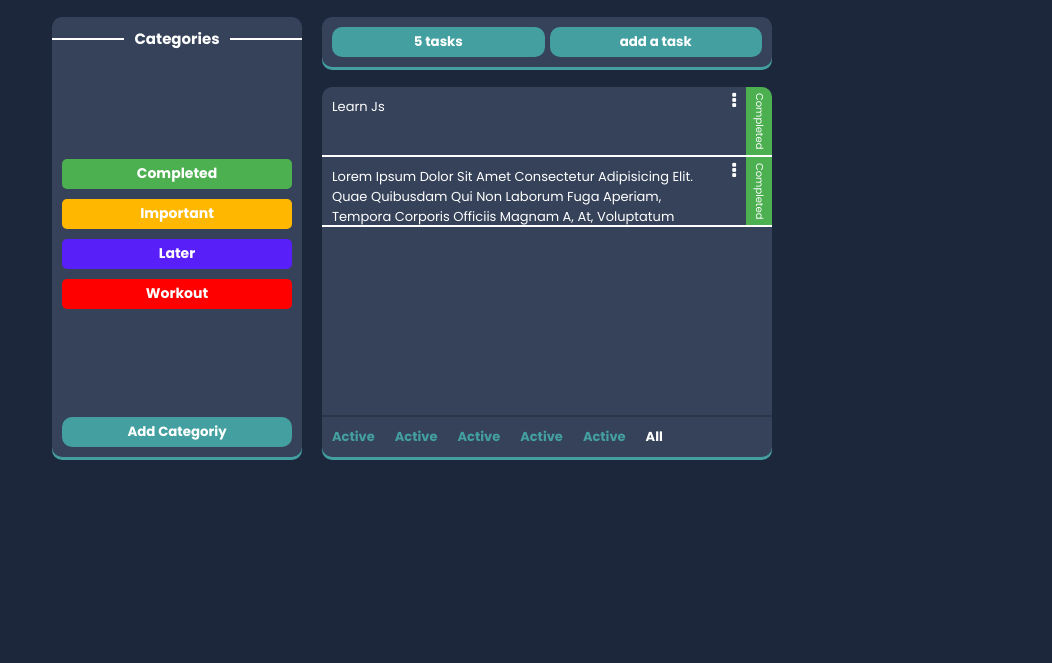
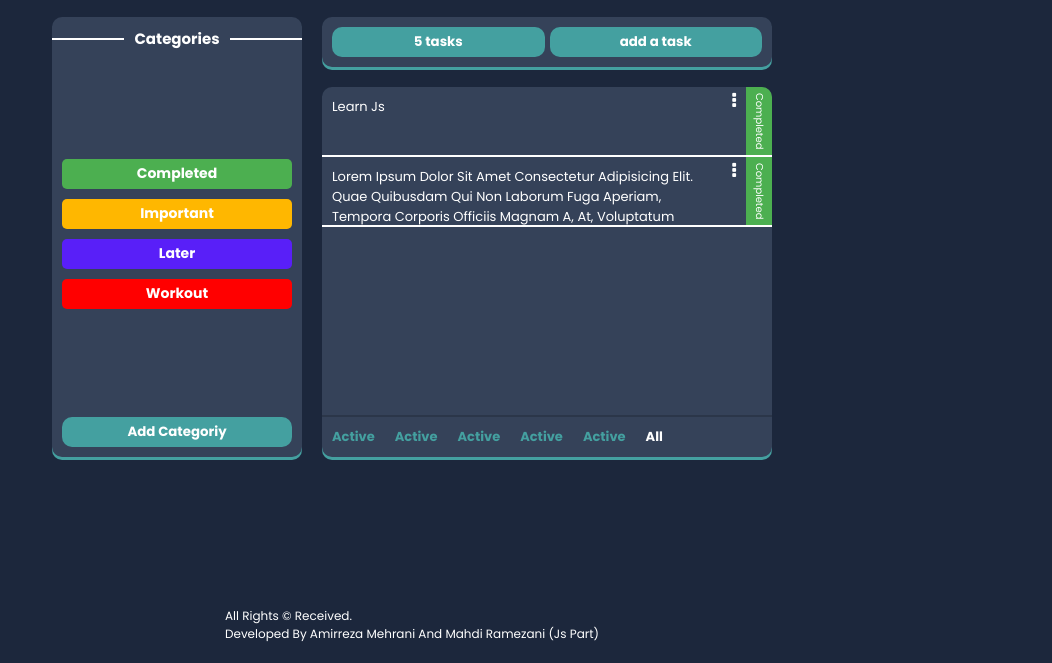
Before and after one commit to MahdiRamezani8/task-manager, a website: page index.html in a window 1280 px wide. Shown: the part 137-800 px from the top of the page, without its empty margins (228-1280 px from the left). Drawn offline with Linux system fonts and the light colour scheme.

Commit message:
checking bug, adding footer

```diff
--- a/index.html
+++ b/index.html
@@ -210,6 +210,12 @@
           <button class="btn">Add Categoriy</button>
         </section>
       </main>
+      <footer class="footer">
+        <p>
+          All rights &copy; received. <br />
+          developed by Amirreza Mehrani And Mahdi Ramezani (js part)
+        </p>
+      </footer>
     </div>
   </body>
 </html>
--- /dev/null
+++ b/sass/layout/_footer.scss
@@ -0,0 +1,5 @@
+.footer {
+  color: #fff;
+  font-size: 1.2rem;
+  margin-top: auto;
+}
--- a/sass/style.scss
+++ b/sass/style.scss
@@ -2,7 +2,6 @@
 
 @import "./utilities/mixins";
 @import "./utilities/variables";
-@import "./utilities/utils";
 
 @import "./components/btn";
 @import "./components/category";
@@ -10,3 +9,4 @@
 
 @import "./layout/app";
 @import "./layout/modal";
+@import "./layout/footer";
```
Also changed, not shown: sass/style.css, src/fonts/OpenSans-Medium.ttf (deleted), src/fonts/OpenSans_Condensed-Bold.ttf (deleted).
